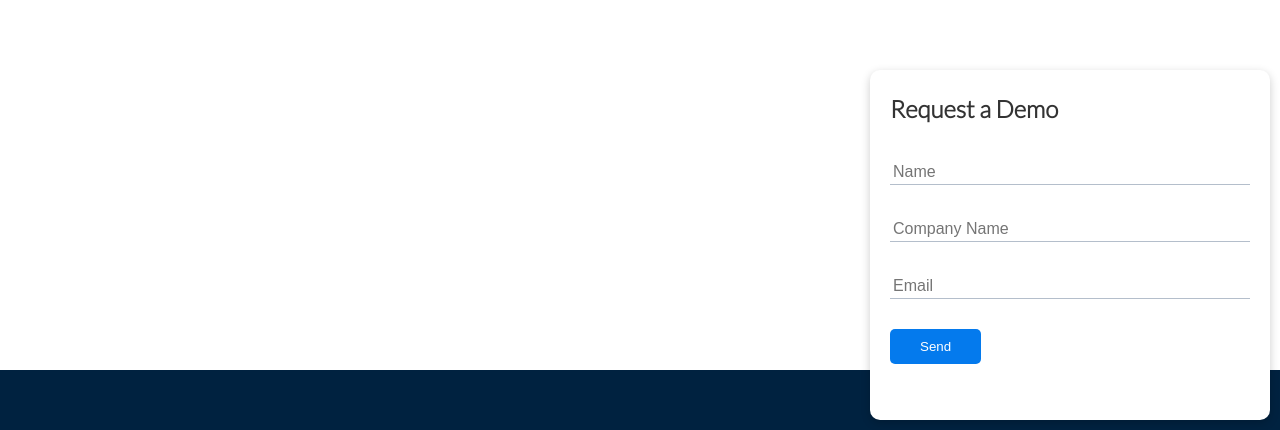
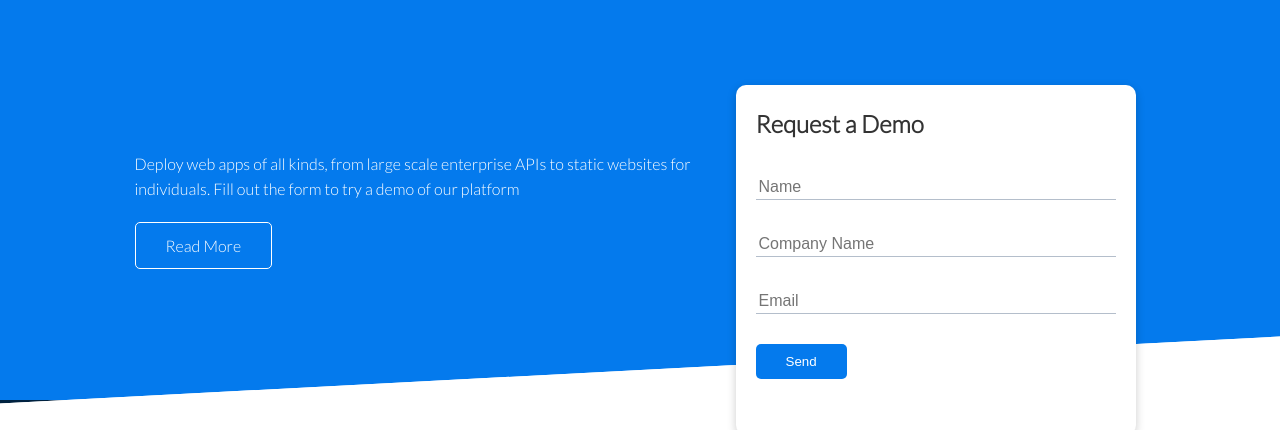
Before and after one commit to BF-FrontEnd-class/Loruki-development, a plain HTML site: page index.html in a window 1280 px wide. Shown: the part 70-500 px from the top of the page. Drawn offline with Linux system fonts and the light colour scheme.

Commit message:
add description

```diff
--- a/index.html
+++ b/index.html
@@ -23,6 +23,18 @@
       </div>
     </div>
 
+    <!-- Description -->
+    <section class="showcase">
+      <div class="container grid">
+        <div class="showcase-text">
+          <p>
+            Deploy web apps of all kinds, from large scale enterprise APIs to
+            static websites for individuals. Fill out the form to try a demo of
+            our platform
+          </p>
+          <a href="features.html" class="btn btn-outline">Read More</a>
+        </div>
+
         <!-- Form -->
         <div class="showcase-form card">
           <h2>Request a Demo</h2>
@@ -45,6 +57,9 @@
             <button type="submit" class="btn btn-primary">Send</button>
           </form>
         </div>
+      </div>
+    </section>
+
     <!-- Footer -->
     <footer class="footer bg-dark py-5">
       <div class="container grid grid-3">
--- a/styles/something.css
+++ b/styles/something.css
@@ -55,7 +55,18 @@ a {
   justify-content: space-between;
 }
 
+/* Description */
+
+.showcase-text {
+  animation: slideInFromLeft 1s ease-in;
+}
+
 /* Form */
+
+.showcase p {
+  margin: 20px 0;
+}
+
 .showcase {
   height: 400px;
   background-color: var(--primary-color);
@@ -63,22 +74,10 @@ a {
   position: relative;
 }
 
-.showcase h1 {
-  font-size: 40px;
-}
-
-.showcase p {
-  margin: 20px 0;
-}
-
 .showcase .grid {
   overflow: visible;
   grid-template-columns: 55% auto;
   gap: 30px;
-}
-
-.showcase-text {
-  animation: slideInFromLeft 1s ease-in;
 }
 
 .showcase-form {
@@ -140,3 +139,14 @@ a {
 .fa-twitter:hover {
   color: #1c9cea;
 }
+
+/* Animations */
+@keyframes slideInFromLeft {
+  0% {
+    transform: translateX(-100%);
+  }
+
+  100% {
+    transform: translateX(0);
+  }
+}
```
Lines whose indentation alone changed are shown as unchanged.
